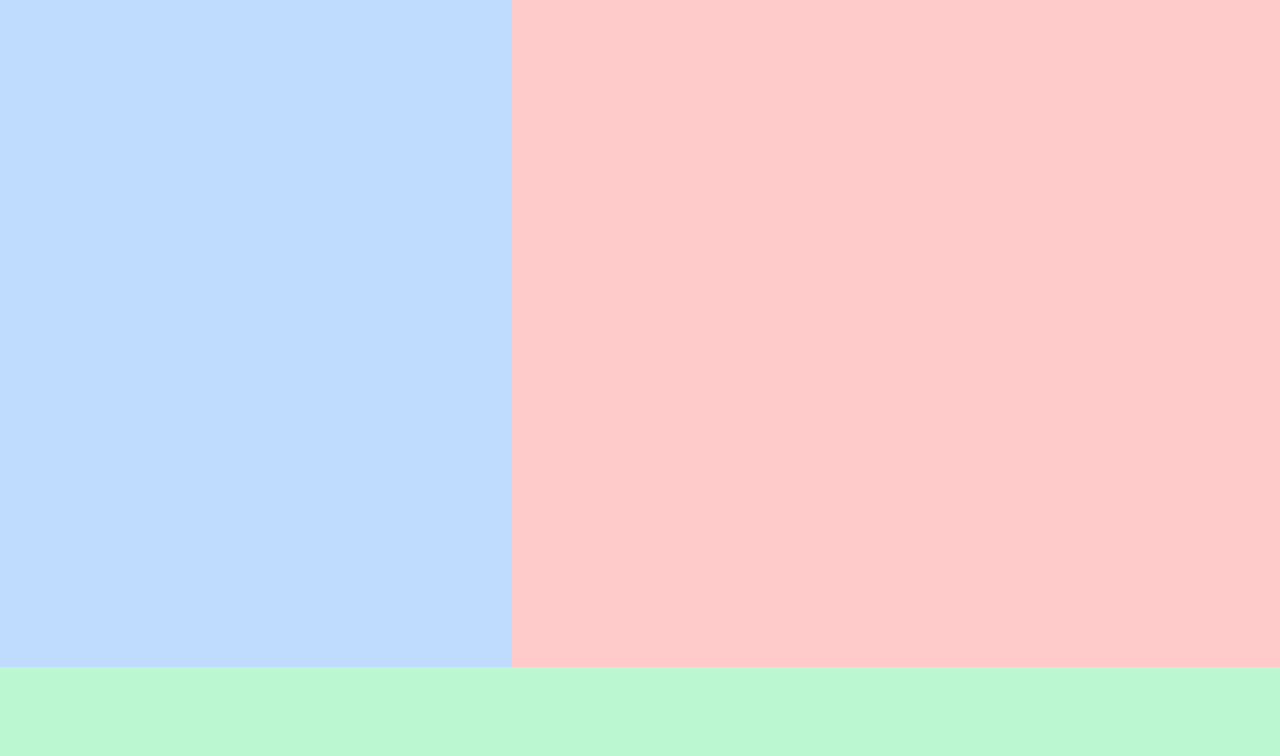
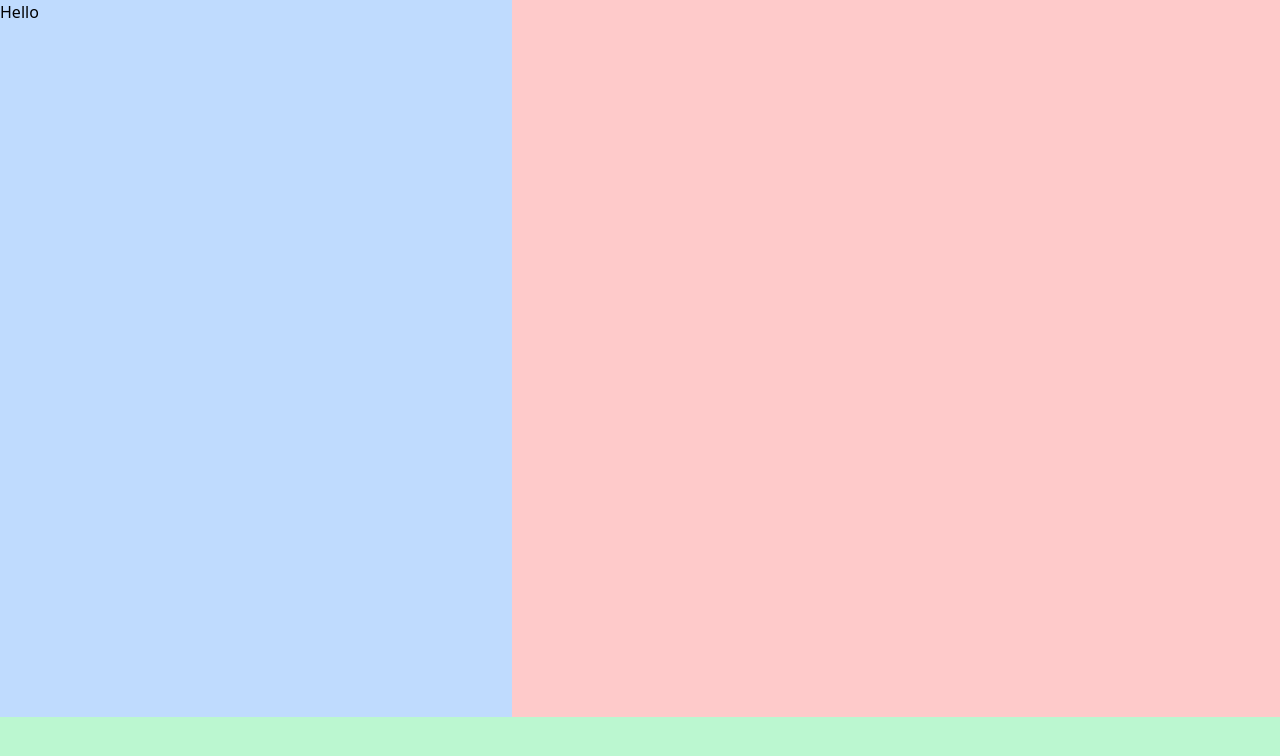
Before and after one commit to pixelzee3/tesla-model-3y-ui, a Vue app: page / in a window 1280 px wide. Shown: the top 756 px of the page. Built offline with nearby package versions, Linux system fonts and the light colour scheme.

Commit message:
Update UI layout distribution and extract VehicleInfo display to component.

```diff
--- a/src/App.vue
+++ b/src/App.vue
@@ -1,5 +1,5 @@
 <script setup>
-  import UI from './components/UI.vue'
+import UI from './components/UI.vue';
 </script>
 
 <template>
--- a/src/components/UI.vue
+++ b/src/components/UI.vue
@@ -1,9 +1,14 @@
+<script setup>
+import VehicleInfo from './VehicleInfo.vue';
+</script>
 <template>
   <div class="min-w-[48rem] h-screen overflow-auto flex flex-col flex-nowrap">
-    <div class="flex basis-5/6">
-      <div class="w-full h-full bg-blue-200 basis-2/5"></div>
+    <div class="flex basis-43/48">
+      <div class="basis-2/5">
+        <VehicleInfo />
+      </div>
       <div class="w-full h-full bg-red-200 basis-3/5"></div>
     </div>
-    <div class="w-full h-full bg-green-200 basis-1/6"></div>
+    <div class="w-full h-full bg-green-200 basis-5/48"></div>
   </div>
 </template>
--- /dev/null
+++ b/src/components/VehicleInfo.vue
@@ -0,0 +1,5 @@
+<template>
+  <div class="w-full h-full bg-blue-200 basis-2/5">
+    <h1>Hello</h1>
+  </div>
+</template>
--- a/tailwind.config.js
+++ b/tailwind.config.js
@@ -1,7 +1,12 @@
 module.exports = {
   content: ['./index.html', './src/**/*.{vue,js,ts,jsx,tsx}'],
   theme: {
-    extend: {},
+    extend: {
+      flexBasis: {
+        '43/48': '89.5833333%',
+        '5/48': '10.4166667%',
+      }
+    },
   },
   plugins: [],
 };
```
